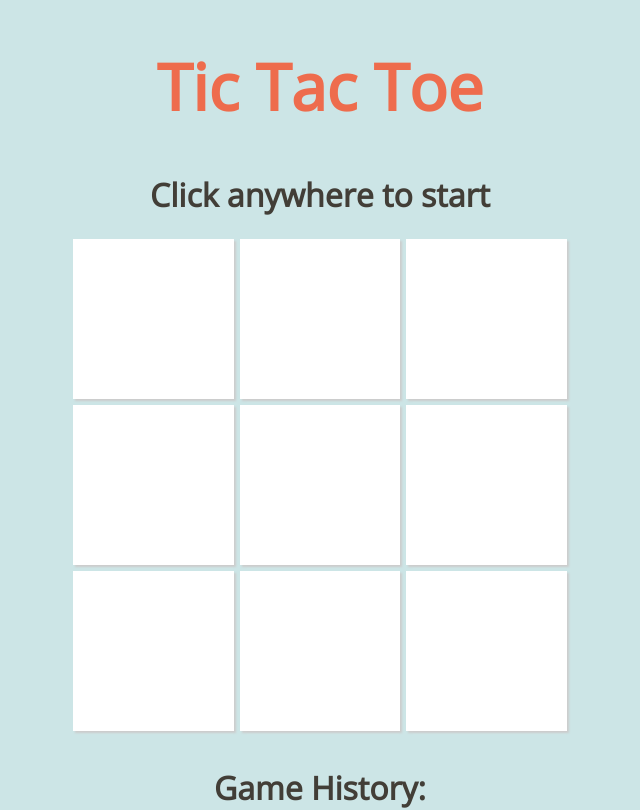
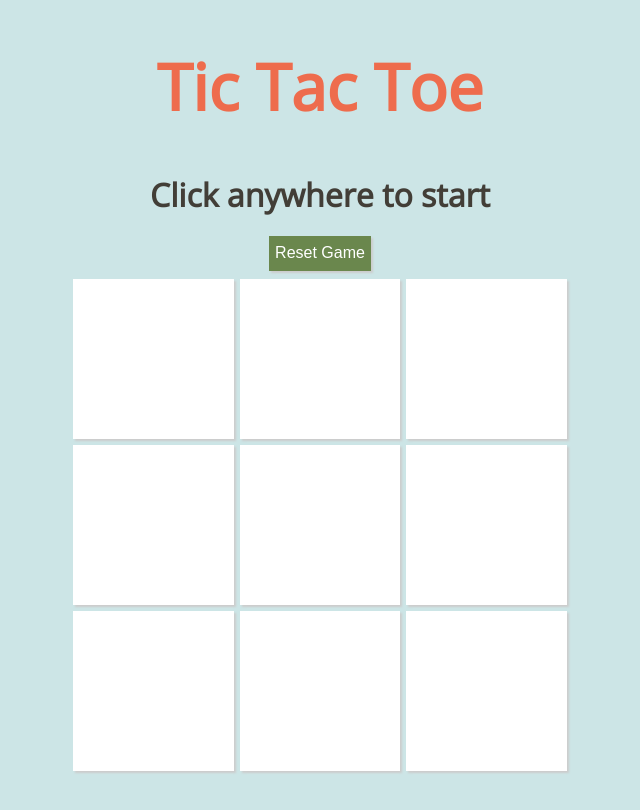
Before and after one commit to hakabuk/TicTacToe, a React (Create React App) app: page / in a window 1280 px wide. Shown: the top 810 px of the page, without its empty margins (320-960 px from the left). Built offline with nearby package versions, Linux system fonts and the light colour scheme.

Commit message:
Added reset button

```diff
--- a/src/App.js
+++ b/src/App.js
@@ -1,6 +1,8 @@
 import React from 'react';
 import styled from 'styled-components';
+
 import './App.css';
+
 import Board from './containers/Board';
 import Status from './components/Status';
 import GameInfo from './components/GameInfo';
@@ -13,11 +15,20 @@ const Title = styled.h1`
   font-weight: bold;
 `;
 
+const ResetButton = styled.button`
+  box-shadow: 2px 2px 2px #ccc;
+  background-color: #6a874d;
+  color: white;
+  text-align: center;
+  font-size: 16px;
+  margin-bottom: 5px;
+  height: 2.2em;
+  text-decoration: none;
+`;
+
 
 class App extends React.Component {
-  constructor(props) {
-    super(props);
-    this.state = {
+  state = {
     history: [
       {
         squares: Array(9).fill(null),
@@ -28,7 +39,6 @@ class App extends React.Component {
     xIsNext: true,
     isAscending: true
   };
-  }
 
   handleClick(i) {
     const history = this.state.history.slice(0, this.state.stepNumber + 1);
@@ -53,7 +63,9 @@ class App extends React.Component {
     });
   }
 
-  jumpTo(step) {
+
+
+  jumpTo = (step) => {
     this.setState({
       stepNumber: step,
       xIsNext: (step % 2) === 0
@@ -69,6 +81,20 @@ class App extends React.Component {
     const current = this.state.isAscending;
     this.setState({
       isAscending: !current
+    });
+  }
+
+  resetGame = () => {
+    this.setState({
+      history: [
+        {
+          squares: Array(9).fill(null),
+          locations: Array(0).fill(null)
+        }
+      ],
+      stepNumber: 0,
+      xIsNext: true,
+      isAscending: true
     });
   }
 
@@ -103,6 +129,7 @@ class App extends React.Component {
             stepNumber={this.state.stepNumber}
             xIsNext={this.state.xIsNext}
           />
+          <ResetButton onClick={this.resetGame}>Reset Game</ResetButton>
           <div className="game-board">
             <Board
               squares={current.squares}
```
Lines whose indentation alone changed are shown as unchanged.
